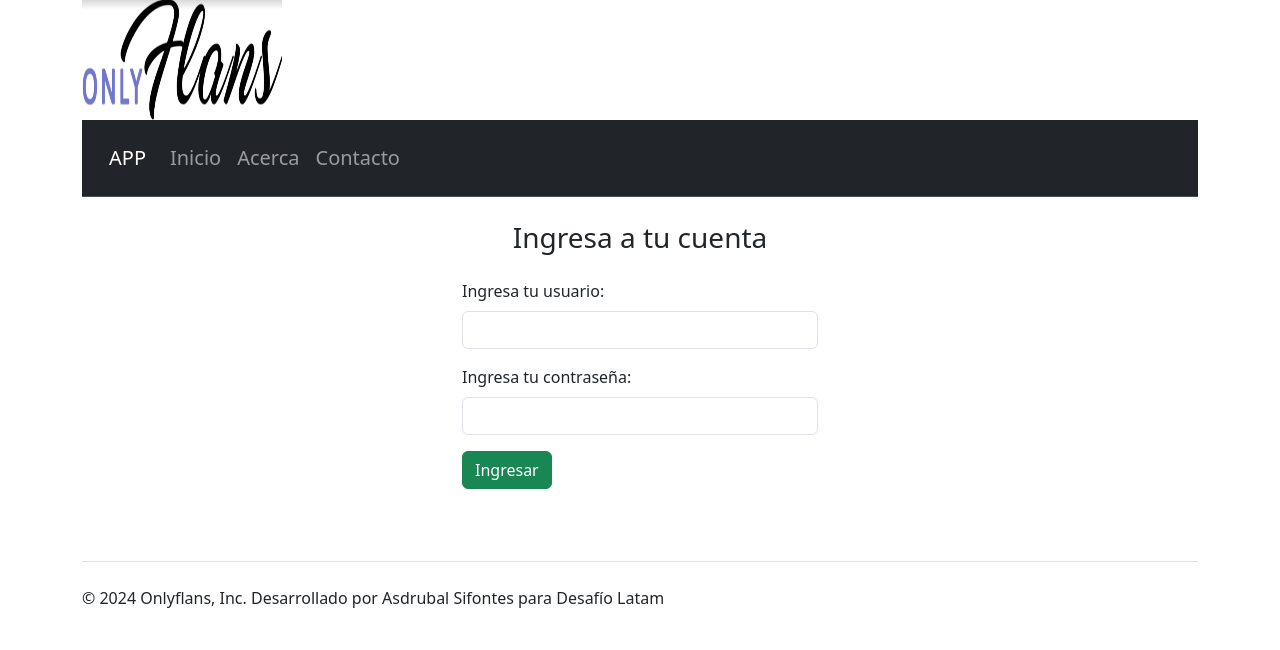
After one commit to asdru0510/Onlyflans, a Django app: page /accounts/login/ in a window 1280 px wide. The commit adds this page. Shown: the top 650 px of the page. Run offline with Django 5.2, Linux system fonts and the light colour scheme.

Commit message:
Se agregan autentificacion y las rutas para login y logout

```diff
--- a/onlyflans/settings.py
+++ b/onlyflans/settings.py
@@ -122,3 +122,6 @@ STATIC_URL = "/static/"
 # https://docs.djangoproject.com/en/5.1/ref/settings/#default-auto-field
 
 DEFAULT_AUTO_FIELD = "django.db.models.BigAutoField"
+
+LOGIN_REDIRECT_URL = '/bienvenido'
+LOGOUT_REDIRECT_URL = '/accounts/login'
--- a/onlyflans/urls.py
+++ b/onlyflans/urls.py
@@ -22,4 +22,5 @@ from django.urls import path, include
 urlpatterns = [
     path("admin/", admin.site.urls),
     path("", include ('web.urls')),
+    path("accounts/", include ('django.contrib.auth.urls')),
 ]
--- a/web/templates/navbar.html
+++ b/web/templates/navbar.html
@@ -12,13 +12,25 @@
                 <li class="nav-item">
                     <a class="nav-link" href="/acerca">Acerca</a>
                 </li>
+                {% if user.is_authenticated %}
                 <li class="nav-item">
                     <a class="nav-link" href="/bienvenido">Bienvenido</a>
                 </li>
+                {% endif %}
                 <li class="nav-item">
                     <a class="nav-link" href="/contacto">Contacto</a>
                 </li>
+
             </ul>
+            {% if user.is_authenticated %}
+            <span class="navbar-text ms-auto text-light">
+                Bienvenido, {{ user.get_username }}
+            </span>
+            <form id="logout-form" action="{% url 'logout' %}" method="POST">
+                {% csrf_token %}
+                <button type="submit"class="btn btn-danger mx-2">Cerrar sesion</button>
+            </form>
+            {% endif %}
         </div>
     </div>
 </nav>
--- /dev/null
+++ b/web/templates/registration/login.html
@@ -0,0 +1,31 @@
+{% extends 'base.html' %}
+
+{% block contenido %}
+<h3 class="text-center my-4">Ingresa a tu cuenta</h3>
+<div class="row">
+    <div class="col-4 offset-4">
+        {% if form.errors %}
+        <div class="row">
+            <div class="col">
+                <div class="alert alert-danger alert-dismissible fade show" role="alert">
+                    <strong>Usuario y contraseña no coinciden</strong>
+                    <button type="button" class="btn-close" data-bs-dismiss="alert" aria-label="close"></button>
+                </div>
+            </div>
+        </div>
+        {% endif %}
+        <form method="POST" action="{% url 'login' %}">
+            {% csrf_token %}
+            <div class="mb-3">
+                <label for="id_username" class="form-label">Ingresa tu usuario: </label>
+                <input type="text" class="form-control" name="{{ form.username.name }}">
+            </div>
+            <div class="mb-3">
+                <label for="id_password" class="form-label">Ingresa tu contraseña: </label>
+                <input type="password" class="form-control" name="{{ form.password.name }}">
+            </div>
+            <button type="submit" class="btn btn-success">Ingresar</button>
+        </form>
+   </div>
+</div>
+{% endblock %}
```
Also changed, not shown: db.sqlite3.
